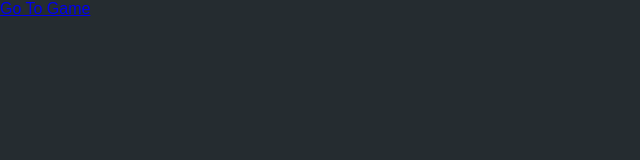
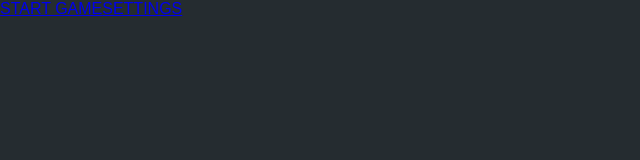
Before and after one commit to alishermuhamed/math-trainer, a React app: page /#/ in a window 1280 px wide. Shown: the top 160 px of the page, without its empty margins (0-640 px from the left). Built offline with nearby package versions, Linux system fonts and the light colour scheme.

Commit message:
Add links to main page

```diff
--- a/src/pages/main-page.tsx
+++ b/src/pages/main-page.tsx
@@ -1,6 +1,15 @@
 import * as React from 'react';
 import { Link } from 'react-router-dom';
 
-const MainPage: React.FC = (): JSX.Element => <Link to="/game">Go To Game</Link>;
+const MainPage: React.FC = (): JSX.Element => (
+  <React.Fragment>
+    <Link to="/game" className="link large-text">
+      START GAME
+    </Link>
+    <Link to="/settings" className="link large-text">
+      SETTINGS
+    </Link>
+  </React.Fragment>
+);
 
 export default MainPage;
```
